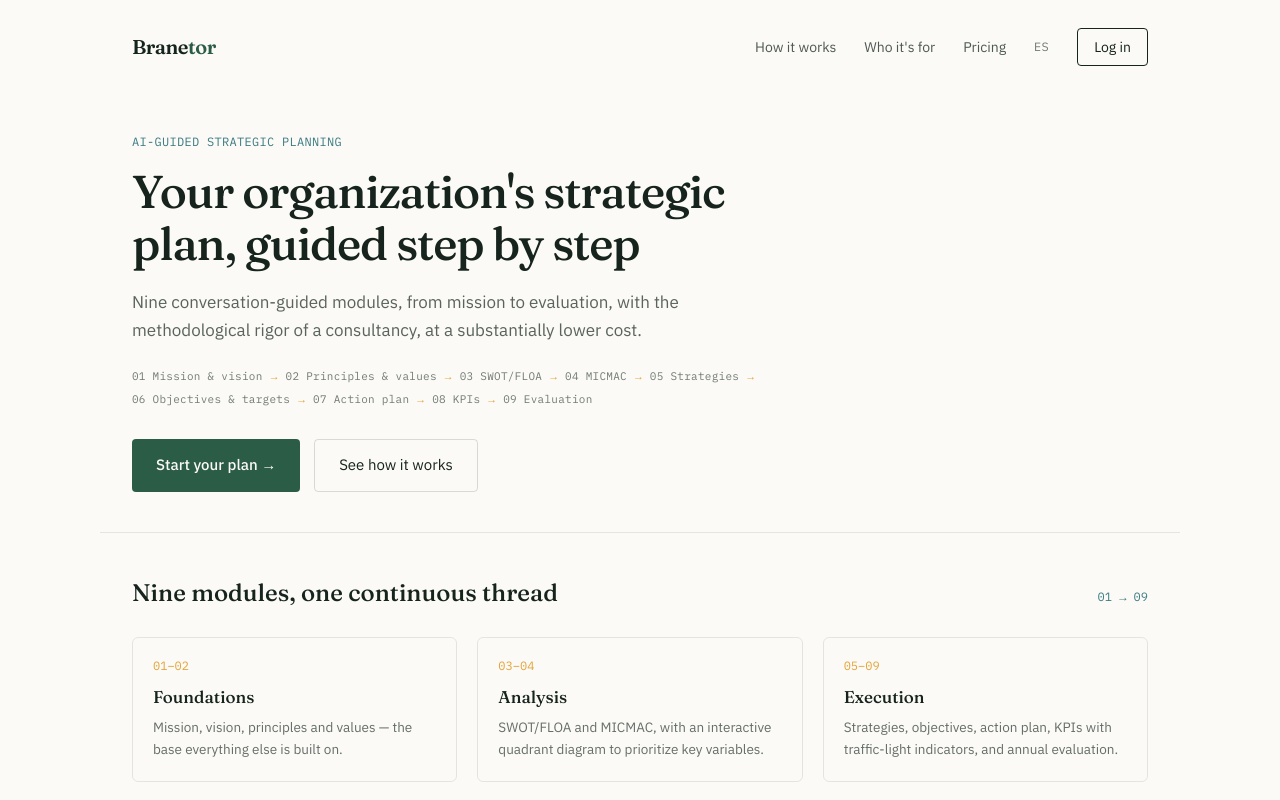
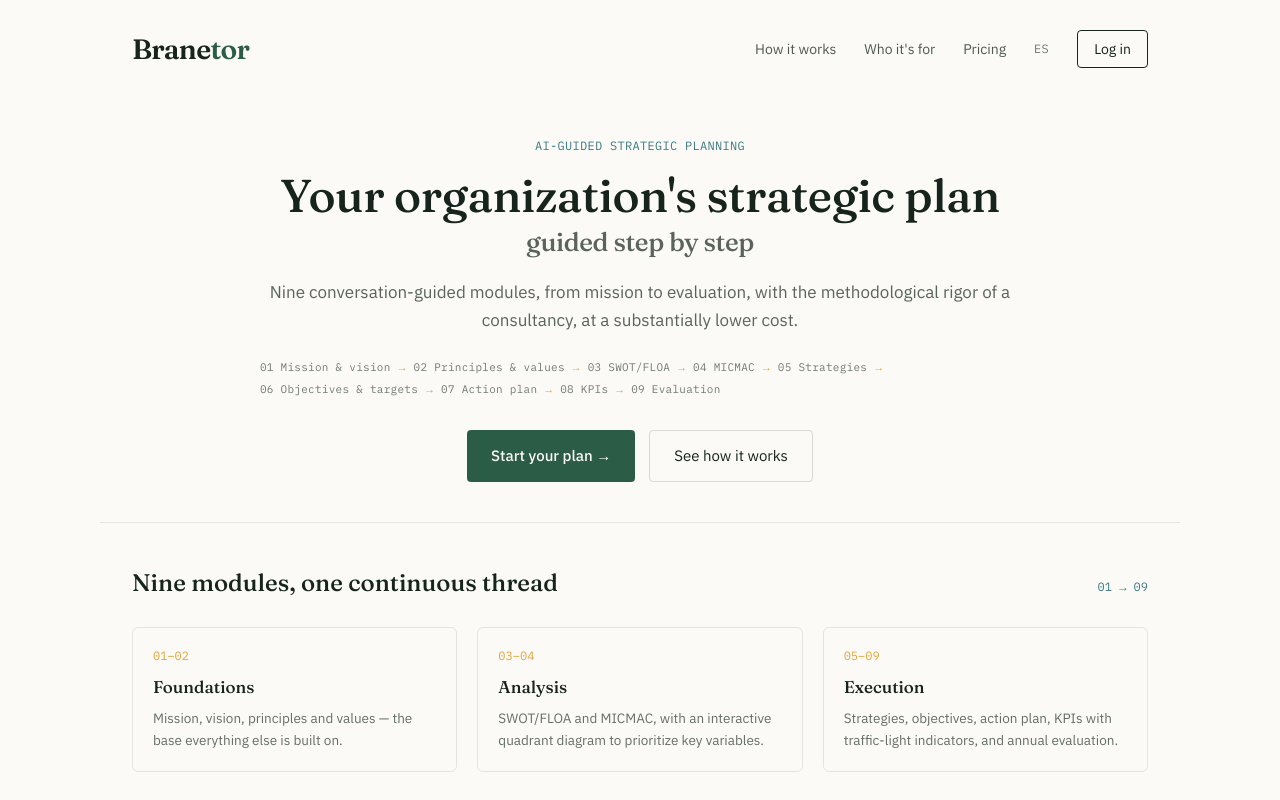
Before and after one commit to JJOrganizational-advisor/branetor-web, a Next.js app: page /en in a window 1280 px wide. Shown: the top 800 px of the page. Built offline with nearby package versions, Linux system fonts and the light colour scheme.

Commit message:
Centrar hero, ensanchar contenido, título en dos líneas, logo más grande

```diff
--- a/components/Hero.tsx
+++ b/components/Hero.tsx
@@ -6,18 +6,25 @@ export default function Hero() {
 
   return (
     <header className="max-w-[1080px] mx-auto px-8 pt-10 pb-8">
-      <div className="max-w-[640px]">
+      <div className="max-w-[760px] mx-auto text-center flex flex-col items-center">
         <div className="font-mono text-xs tracking-wide uppercase text-teal mb-4">
           {t("eyebrow")}
         </div>
-        <h1 className="font-display font-medium text-4xl md:text-[46px] leading-[1.12] tracking-tight mb-5">
-          {t("title")}
+        <h1 className="font-display font-medium tracking-tight mb-5">
+          <span className="block text-4xl md:text-[46px] leading-[1.12]">
+            {t("title")}
+          </span>
+          <span className="block text-2xl md:text-[26px] leading-[1.3] text-ink/70 mt-1">
+            {t("titleSub")}
+          </span>
         </h1>
         <p className="text-[17px] leading-relaxed text-ink/70 mb-6">
           {t("subtitle")}
         </p>
-        <ModuleSequence />
-        <div className="flex gap-3.5">
+        <div className="flex justify-center">
+          <ModuleSequence />
+        </div>
+        <div className="flex justify-center gap-3.5">
           <button className="bg-forest text-paper rounded px-6 py-3.5 text-[15px] font-medium">
             {t("ctaPrimary")}
           </button>
--- a/components/Nav.tsx
+++ b/components/Nav.tsx
@@ -10,7 +10,7 @@ export default function Nav() {
 
   return (
     <nav className="flex items-center justify-between px-8 py-7 max-w-[1080px] mx-auto">
-      <Link href={`/${locale}`} className="font-display font-semibold text-xl tracking-tight">
+      <Link href={`/${locale}`} className="font-display font-semibold text-[28px] tracking-tight">
         Brane<span className="text-forest">tor</span>
       </Link>
       <div className="flex items-center gap-7 text-sm">
--- a/messages/en.json
+++ b/messages/en.json
@@ -9,7 +9,8 @@
   },
   "hero": {
     "eyebrow": "AI-guided strategic planning",
-    "title": "Your organization's strategic plan, guided step by step",
+    "title": "Your organization's strategic plan",
+    "titleSub": "guided step by step",
     "subtitle": "Nine conversation-guided modules, from mission to evaluation, with the methodological rigor of a consultancy, at a substantially lower cost.",
     "ctaPrimary": "Start your plan →",
     "ctaSecondary": "See how it works"
--- a/messages/es.json
+++ b/messages/es.json
@@ -9,7 +9,8 @@
   },
   "hero": {
     "eyebrow": "Planeación estratégica con IA",
-    "title": "El plan estratégico de tu organización, guiado paso a paso",
+    "title": "El plan estratégico de tu organización",
+    "titleSub": "guiado paso a paso",
     "subtitle": "Nueve módulos guiados por conversación, desde la misión hasta la evaluación, con la rigurosidad metodológica de una consultoría, reduciendo sustancialmente el costo.",
     "ctaPrimary": "Comienza tu plan →",
     "ctaSecondary": "Ver cómo funciona"
```
